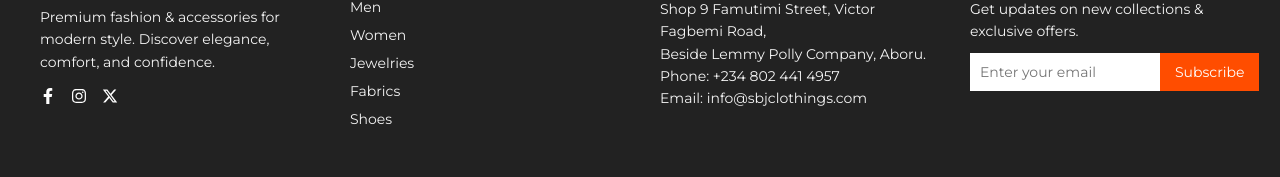
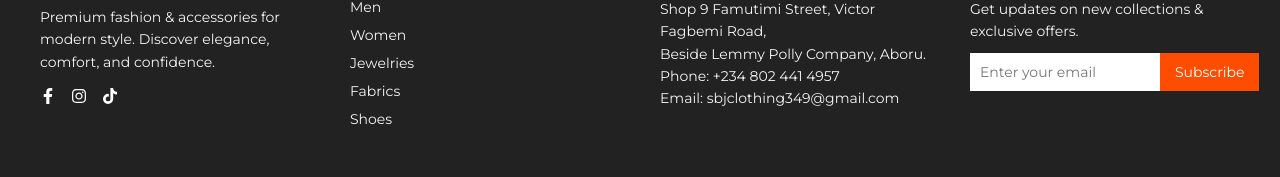
Before and after one commit to ay30bg/sbj-clothing, a React (Create React App) app: page / in a window 1280 px wide. Shown: the part 2635-2812 px from the top of the page. Built offline with nearby package versions, Linux system fonts and the light colour scheme.

Commit message:
Update Footer.jsx

```diff
--- a/src/components/Footer.jsx
+++ b/src/components/Footer.jsx
@@ -1,5 +1,4 @@
-import { FaFacebookF, FaInstagram } from "react-icons/fa";
-import { FaXTwitter } from "react-icons/fa6";
+import { FaFacebookF, FaInstagram, FaTiktok } from "react-icons/fa";
 import { Link } from "react-router-dom";
 import "../styles/footer.css";
 
@@ -18,14 +17,14 @@ const Footer = () => {
           </p>
 
           <div className="social-icons">
-            <a href="#" aria-label="Facebook">
+            <a href="https://www.facebook.com/josephine.dara" aria-label="Facebook">
               <FaFacebookF />
             </a>
-            <a href="#" aria-label="Instagram">
+            <a href="https://instagram.com/sbj_wurld" aria-label="Instagram">
               <FaInstagram />
             </a>
-            <a href="#" aria-label="X">
-              <FaXTwitter />
+            <a href="https://tiktok.com/@sbjclothing66" aria-label="X">
+              <FaTiktok />
             </a>
           </div>
         </div>
@@ -50,7 +49,7 @@ const Footer = () => {
             Beside Lemmy Polly Company, Aboru.
           </p>
           <p>Phone: +234 802 441 4957</p>
-          <p>Email: info@sbjclothings.com</p>
+          <p>Email: sbjclothing349@gmail.com</p>
         </div>
 
         {/* NEWSLETTER */}
```
